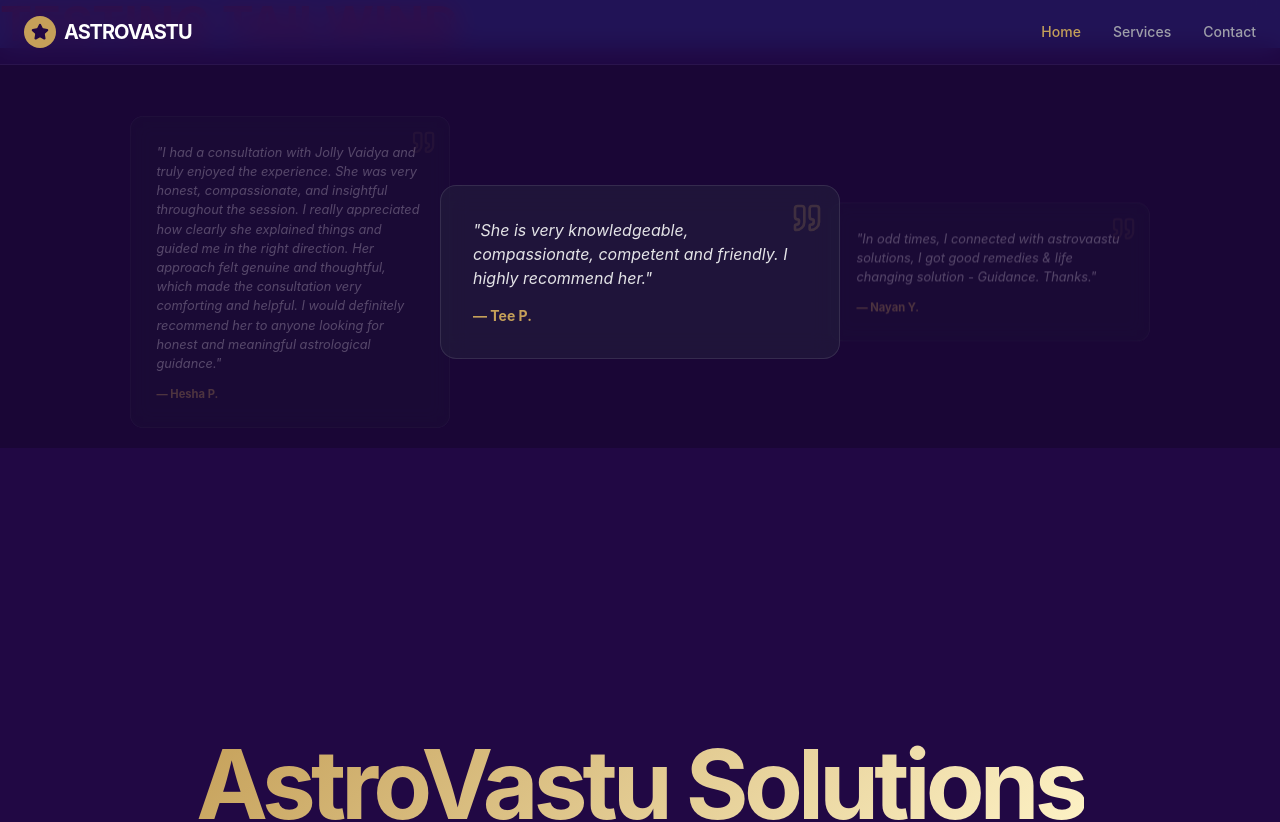
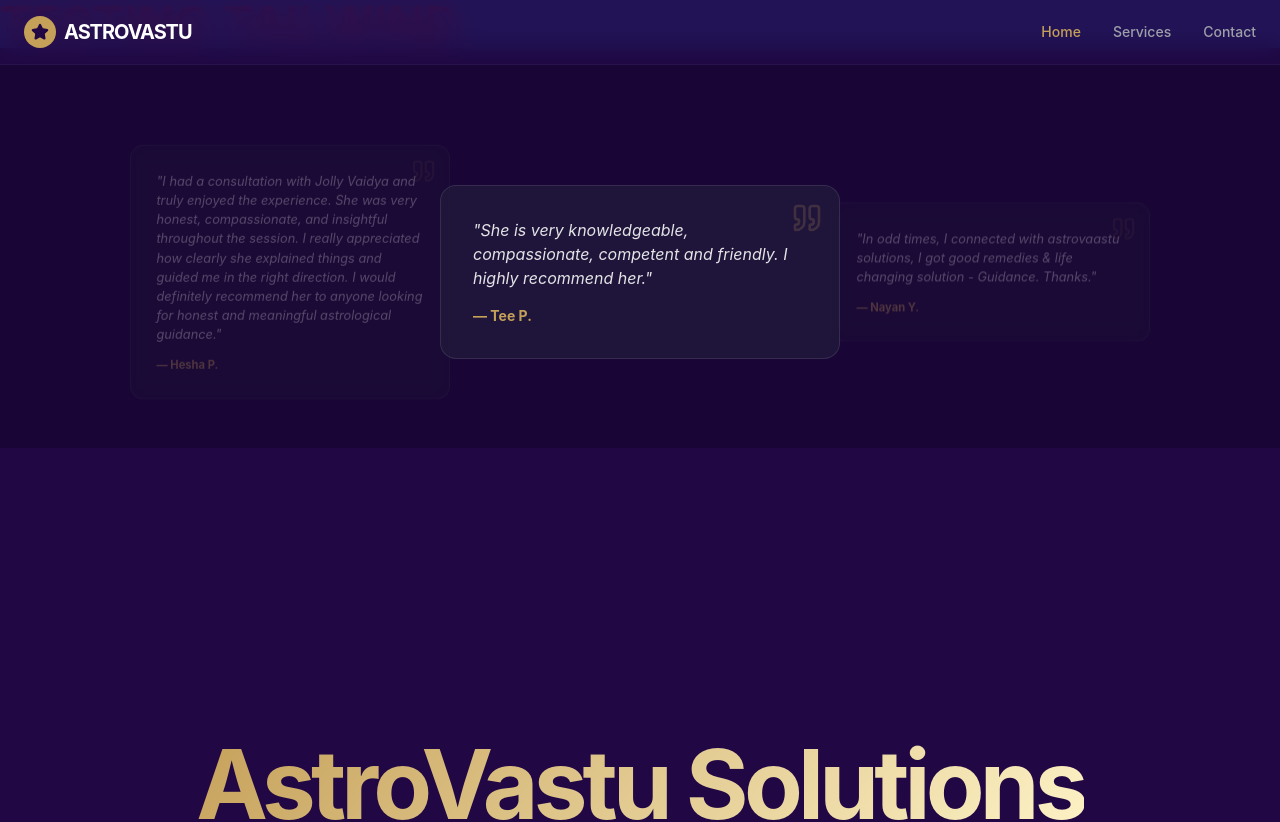
Before and after one commit to Zambucko2/astrovastu-web, a React (Vite) app: page / in a window 1280 px wide. Shown: the top 822 px of the page. Built offline with nearby package versions, Linux system fonts and the light colour scheme.

Commit message:
slight change

```diff
--- a/src/App.tsx
+++ b/src/App.tsx
@@ -23,7 +23,7 @@
 }
 
 const reviews: Review[] = [
-  { id: 1, name: "Hesha P.", text: "I had a consultation with Jolly Vaidya and truly enjoyed the experience. She was very honest, compassionate, and insightful throughout the session. I really appreciated how clearly she explained things and guided me in the right direction. Her approach felt genuine and thoughtful, which made the consultation very comforting and helpful. I would definitely recommend her to anyone looking for honest and meaningful astrological guidance." },
+  { id: 1, name: "Hesha P.", text: "I had a consultation with Jolly Vaidya and truly enjoyed the experience. She was very honest, compassionate, and insightful throughout the session. I really appreciated how clearly she explained things and guided me in the right direction. I would definitely recommend her to anyone looking for honest and meaningful astrological guidance." },
   { id: 2, name: "Tee P.", text: "She is very knowledgeable, compassionate, competent and friendly. I highly recommend her." },
   { id: 3, name: "Nayan Y.", text: "In odd times, I connected with astrovaastu solutions, I got good remedies & life changing solution - Guidance. Thanks." },
   { id: 4, name: "Mitali M.", text: "When you need some guidance in life to show you the right path AstroVaastu really came to the rescue. She was and and always will be our Guardian Angel. Highly recommend her for all your Vaastu needs" },
```
